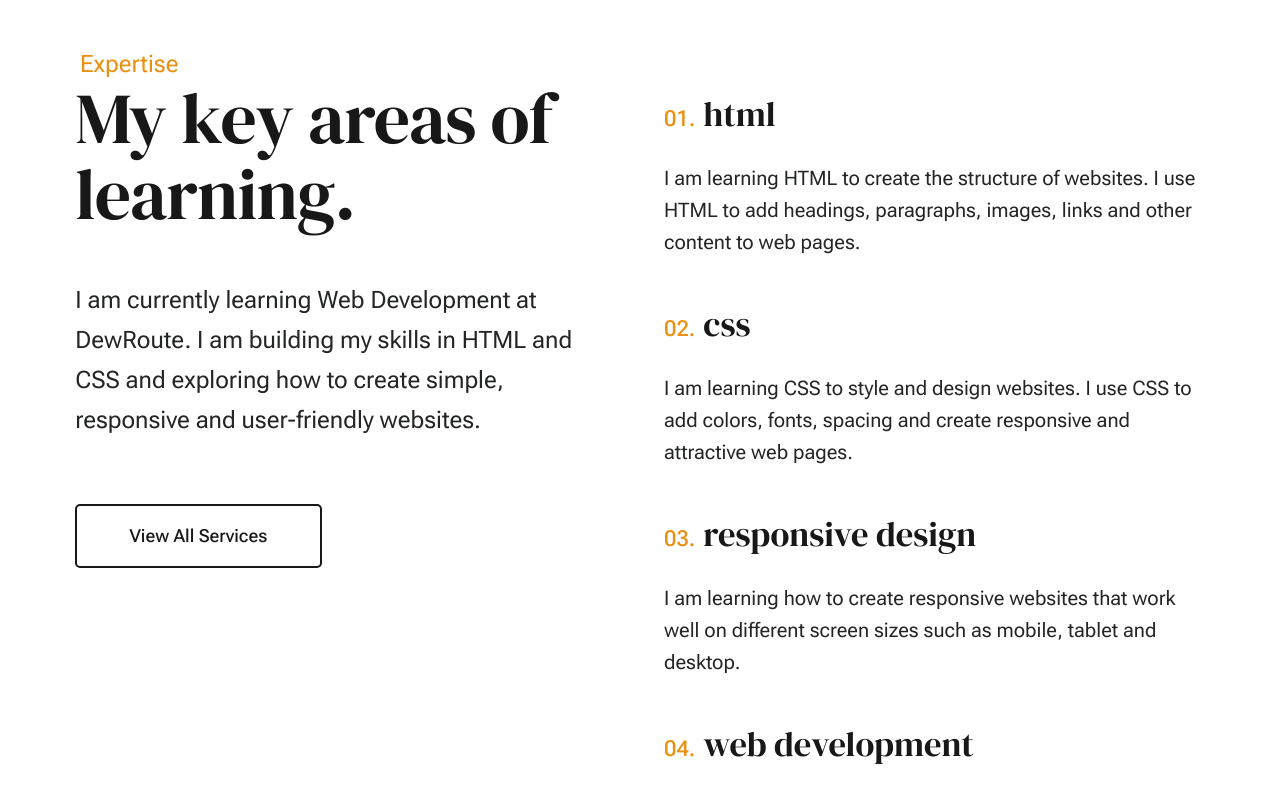
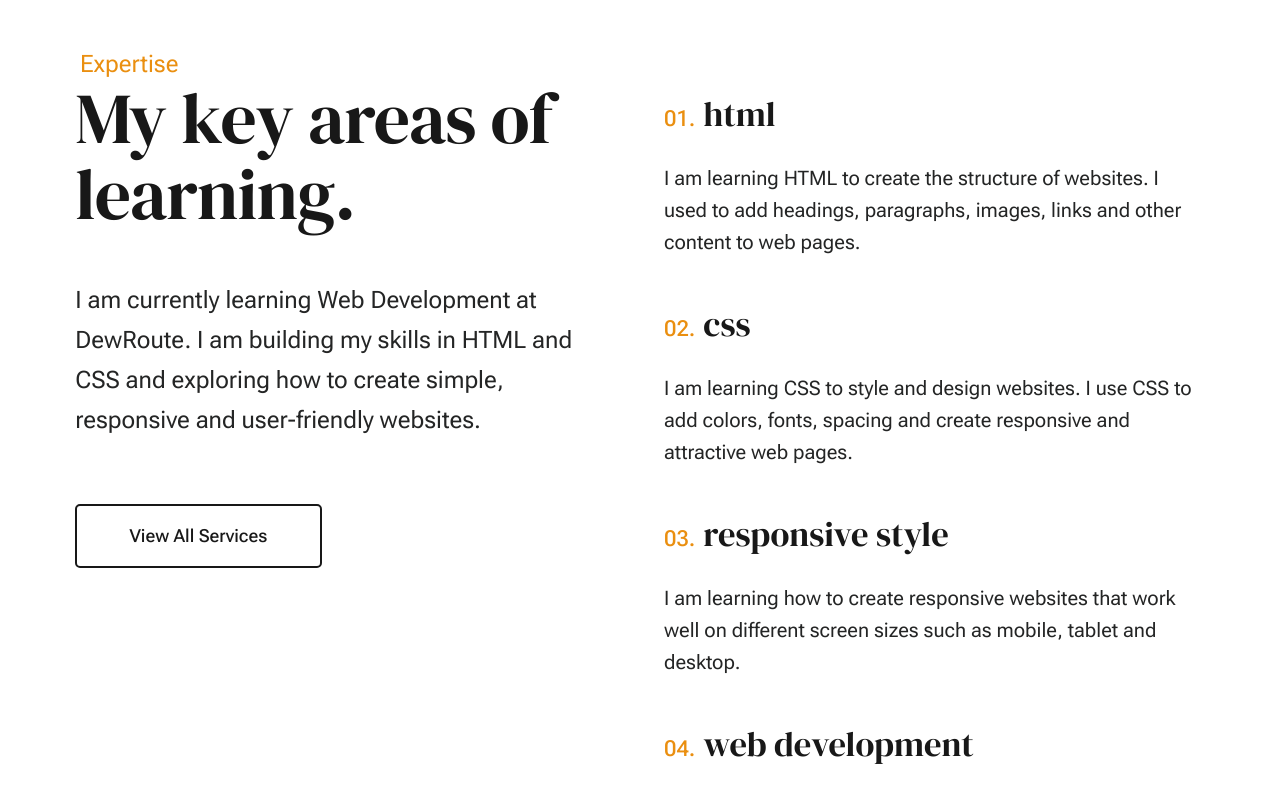
Before and after one commit to najafath/Monica-1.0.0, a plain HTML site: page index.html in a window 1280 px wide. Shown: the part 2000-2800 px from the top of the page. Drawn offline with Linux system fonts and the light colour scheme.

Commit message:
list iteam changed

```diff
--- a/index.html
+++ b/index.html
@@ -233,7 +233,7 @@
                                     </div>
                                     <div class="grid-list-items__text list-items__item-text">
                                         <p>
-                                        I am learning HTML to create the structure of websites. I use HTML to add headings, paragraphs, images, links and other content to web pages.
+                                        I am learning HTML to create the structure of websites. I used to add headings, paragraphs, images, links and other content to web pages.
                                         </p>
                                     </div>
                                 </div> <!-- list-item -->
@@ -249,7 +249,7 @@
                                 </div> <!-- list-expertise__item -->
                                 <div class="grid-list-items__item list-items__item">
                                     <div class="grid-list-items__title list-items__item-header">
-                                        <h3 class="list-items__item-title">responsive design</h3>
+                                        <h3 class="list-items__item-title">responsive style</h3>
                                     </div>
                                     <div class="grid-list-items__text list-items__item-text">
                                         <p>
```
Also changed, not shown: 1 other file.
